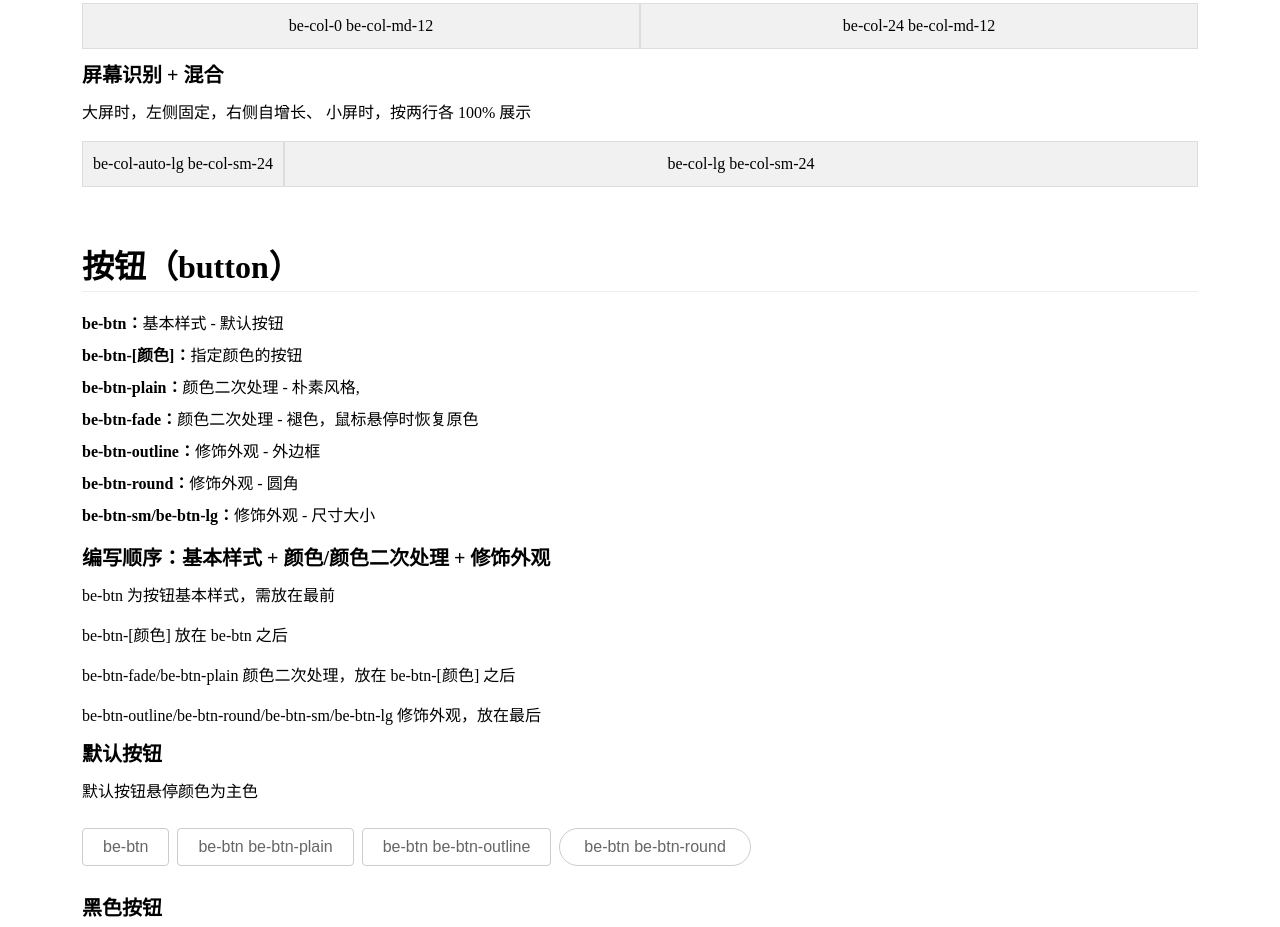
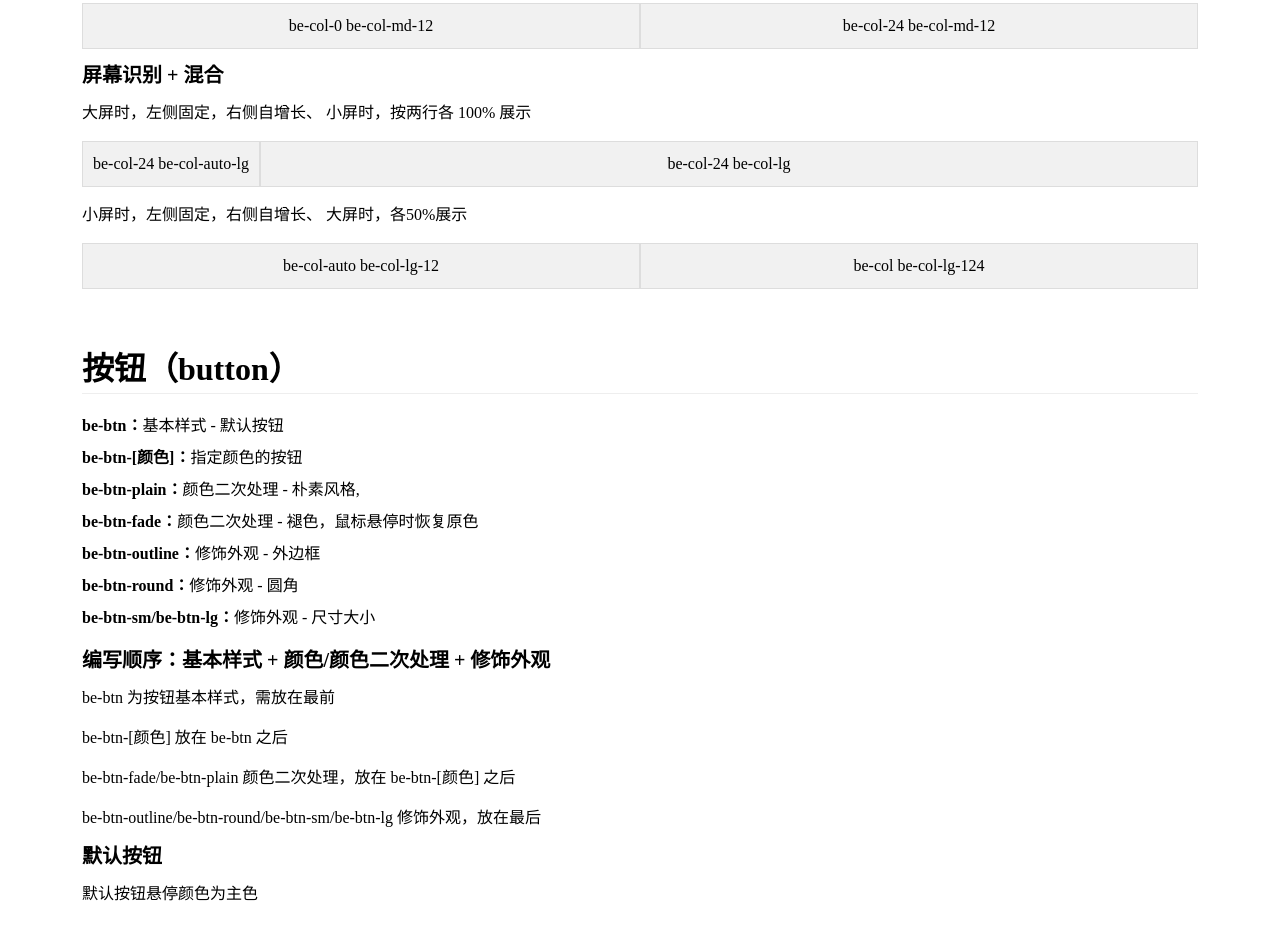
Before and after one commit to phpbe/scss, a plain HTML site: page index.html in a window 1280 px wide. Shown: the part 4651-5578 px from the top of the page. Drawn offline with Linux system fonts and the light colour scheme; a script that the page names is missing; a small style sheet from the web is missing.

Commit message:
be-col-屏幕识别 be-col-auto-屏幕识别

```diff
--- a/index.html
+++ b/index.html
@@ -361,11 +361,21 @@ file_put_contents('/path/to/your/css/be.css', $result->getCss());
             <h4 class="be-h4 be-mb-100">屏幕识别 + 混合</h4>
             <p>大屏时，左侧固定，右侧自增长、 小屏时，按两行各 100% 展示</p>
             <div class="be-row be-mb-100">
-                <div class="be-col-auto-lg be-col-sm-24">
-                    <div class="demo-box">be-col-auto-lg be-col-sm-24</div>
+                <div class="be-col-24 be-col-auto-lg">
+                    <div class="demo-box">be-col-24 be-col-auto-lg</div>
                 </div>
-                <div class="be-col-lg be-col-sm-24">
-                    <div class="demo-box">be-col-lg be-col-sm-24</div>
+                <div class="be-col-24 be-col-lg">
+                    <div class="demo-box">be-col-24 be-col-lg</div>
+                </div>
+            </div>
+
+            <p>小屏时，左侧固定，右侧自增长、 大屏时，各50%展示</p>
+            <div class="be-row be-mb-100">
+                <div class="be-col-auto be-col-lg-12">
+                    <div class="demo-box">be-col-auto be-col-lg-12</div>
+                </div>
+                <div class="be-col be-col-lg-12">
+                    <div class="demo-box">be-col be-col-lg-124</div>
                 </div>
             </div>
 
--- a/src/_grid.scss
+++ b/src/_grid.scss
@@ -30,13 +30,13 @@
     @media (min-width: $min) {
 
       .be-col-#{$breakpoint} {
-        flex: 1 0 0;
-        width: auto;
+        flex: 1 0 0 !important;
+        width: auto !important;;
       }
 
       .be-col-auto-#{$breakpoint} {
-        flex: 0 0 auto;
-        width: auto;
+        flex: 0 0 auto !important;;
+        width: auto !important;;
       }
 
       @for $i from 0 through $grid-columns {
```
Also changed, not shown: src/be.css, 1 other file.
